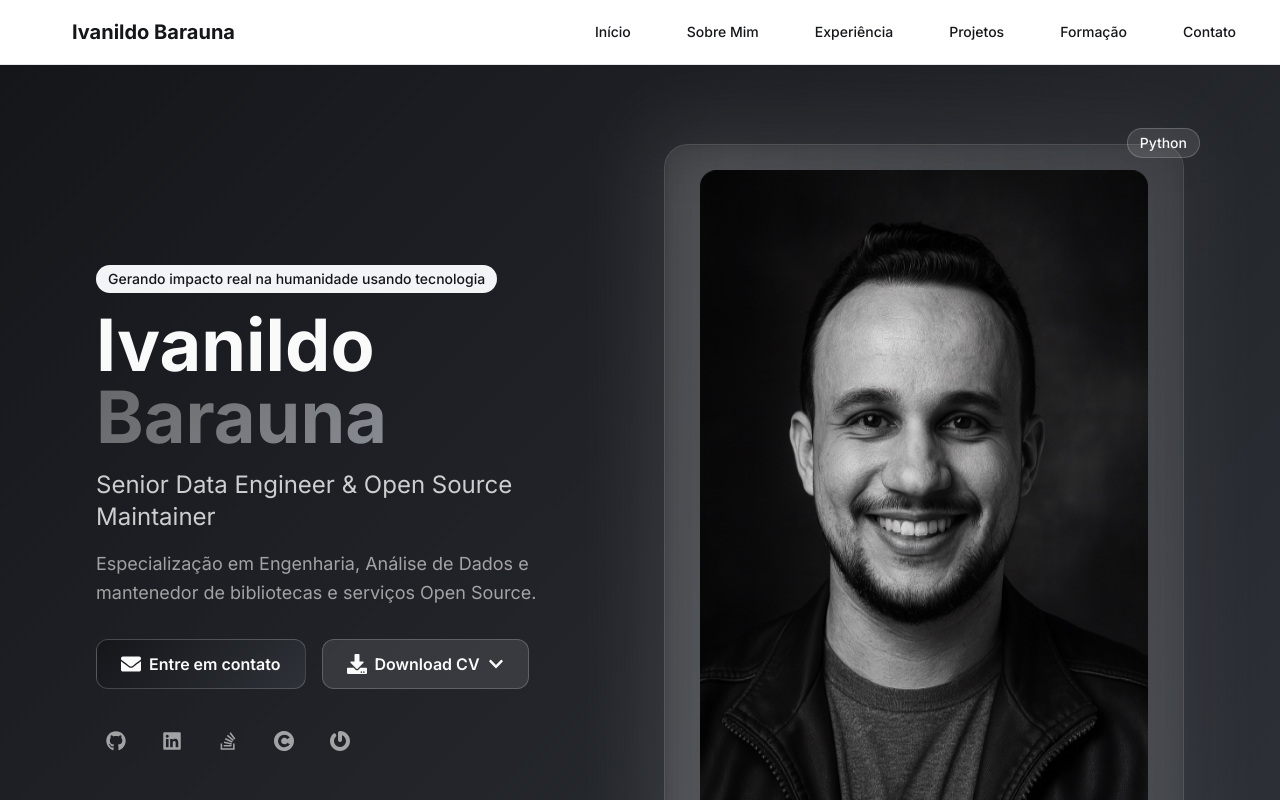
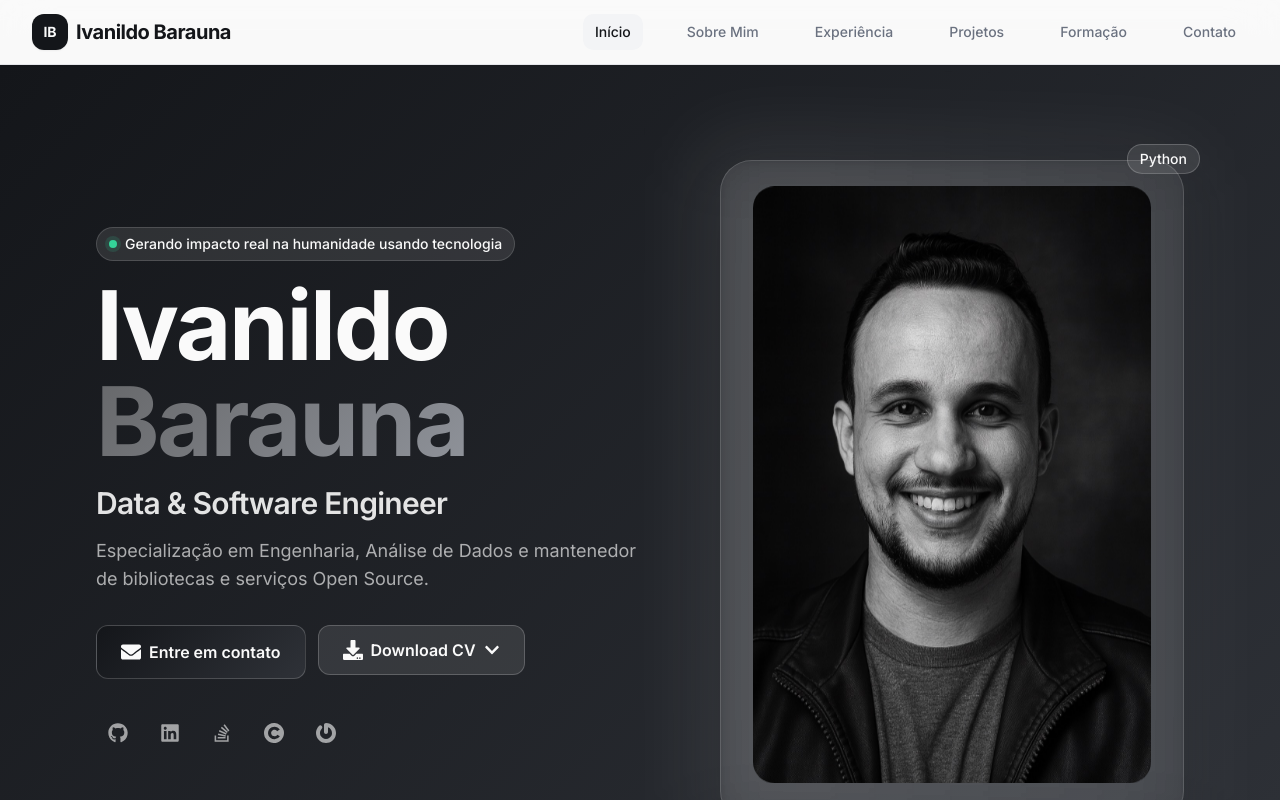
Before and after one commit to ivanildobarauna-dev/ivanildobarauna.dev, a Next.js app in the folder frontend/: page / in a window 1280 px wide. Shown: the top 800 px of the page. Built offline with nearby package versions, Linux system fonts and the light colour scheme.

Commit message:
feat: refresh portfolio hero experience

```diff
--- a/frontend/src/app/globals.css
+++ b/frontend/src/app/globals.css
@@ -122,6 +122,16 @@ All colors MUST be HSL.
     font-feature-settings: "cv02", "cv03", "cv04", "cv11";
   }
 
+  ::selection {
+    background: hsl(var(--foreground));
+    color: hsl(var(--background));
+  }
+
+  :focus-visible {
+    outline: 2px solid hsl(var(--ring));
+    outline-offset: 3px;
+  }
+
   html {
     scroll-behavior: smooth;
   }
@@ -142,7 +152,9 @@ All colors MUST be HSL.
     left: 0;
     right: 0;
     bottom: 0;
-    background: radial-gradient(circle at 30% 30%, hsl(0, 0%, 15% / 0.1) 0%, transparent 50%);
+    background:
+      radial-gradient(circle at 20% 20%, hsl(190, 90%, 55% / 0.14) 0%, transparent 32%),
+      radial-gradient(circle at 85% 80%, hsl(270, 70%, 65% / 0.12) 0%, transparent 30%);
     pointer-events: none;
   }
 
@@ -172,6 +184,20 @@ All colors MUST be HSL.
     box-shadow: var(--shadow-elegant);
     transform: translateY(-1px);
     background: linear-gradient(135deg, hsl(220, 13%, 15%) 0%, hsl(220, 9%, 25%) 100%);
+  }
+
+  @media (prefers-reduced-motion: reduce) {
+    html {
+      scroll-behavior: auto;
+    }
+
+    *,
+    *::before,
+    *::after {
+      animation-duration: 0.01ms !important;
+      animation-iteration-count: 1 !important;
+      transition-duration: 0.01ms !important;
+    }
   }
 
   .text-gradient-light {
--- a/frontend/src/app/layout.tsx
+++ b/frontend/src/app/layout.tsx
@@ -15,12 +15,12 @@ const jetbrainsMono = JetBrains_Mono({
 
 export const metadata: Metadata = {
   title: {
-    default: 'Ivanildo Barauna - Engenheiro de Dados e Open Source Maintainer',
+    default: 'Ivanildo Barauna - Data & Software Engineer',
     template: '%s | Ivanildo Barauna'
   },
   description: 'Portfólio de Ivanildo Barauna, com projetos em Dados & Analytics',
   openGraph: {
-    title: 'Ivanildo Barauna - Especialista em Dados & Analytics',
+    title: 'Ivanildo Barauna - Data & Software Engineer',
     description: 'Portfólio com projetos, experiência profissional e soluções para backend e Dados & Analytics.',
     url: 'https://ivanildobarauna.dev',
     type: 'website',
--- a/frontend/src/components/HeroSection.tsx
+++ b/frontend/src/components/HeroSection.tsx
@@ -11,9 +11,9 @@ export default function HeroSection() {
   const { socialLinks, loading, error } = useSocialLinks();
 
   return (
-    <section className="hero-section min-h-screen flex items-center justify-center px-4 py-20" data-testid="hero-section">
+    <section className="hero-section min-h-[calc(100vh-4rem)] flex items-center justify-center px-4 py-16 md:py-24" data-testid="hero-section">
       <div className="container max-w-6xl mx-auto">
-        <div className="grid lg:grid-cols-2 gap-12 items-center">
+        <div className="grid lg:grid-cols-[1.08fr_0.92fr] gap-12 lg:gap-20 items-center">
           {/* Content */}
           <div className="text-center lg:text-left space-y-8 fade-in">
             <div className="space-y-4">
@@ -21,8 +21,9 @@ export default function HeroSection() {
                 initial={{ opacity: 0, y: 20 }}
                 animate={{ opacity: 1, y: 0 }}
                 transition={{ duration: 0.6 }}
-                className="inline-flex items-center px-3 py-1 rounded-full text-sm font-medium bg-secondary text-secondary-foreground"
+                className="inline-flex items-center gap-2 px-3 py-1.5 rounded-full text-xs md:text-sm font-medium bg-white/10 text-primary-foreground border border-white/15"
               >
+                <span className="w-2 h-2 rounded-full bg-emerald-400 shadow-[0_0_0_4px_rgba(52,211,153,0.14)]" aria-hidden="true" />
                 Gerando impacto real na humanidade usando tecnologia
               </motion.div>
 
@@ -30,7 +31,7 @@ export default function HeroSection() {
                 initial={{ opacity: 0, y: 20 }}
                 animate={{ opacity: 1, y: 0 }}
                 transition={{ duration: 0.6, delay: 0.1 }}
-                className="text-4xl md:text-6xl lg:text-7xl font-bold text-primary-foreground leading-tight"
+                className="text-5xl md:text-7xl lg:text-8xl font-bold text-primary-foreground leading-[0.98] tracking-tight"
               >
                 Ivanildo
                 <span className="block text-gradient-light">Barauna</span>
@@ -40,16 +41,16 @@ export default function HeroSection() {
                 initial={{ opacity: 0, y: 20 }}
                 animate={{ opacity: 1, y: 0 }}
                 transition={{ duration: 0.6, delay: 0.2 }}
-                className="text-xl md:text-2xl text-primary-foreground/80 max-w-lg"
+                className="text-xl md:text-3xl font-semibold tracking-tight text-primary-foreground/90 max-w-xl"
               >
-                Senior Data Engineer & Open Source Maintainer
+                Data & Software Engineer
               </motion.p>
 
               <motion.p
                 initial={{ opacity: 0, y: 20 }}
                 animate={{ opacity: 1, y: 0 }}
                 transition={{ duration: 0.6, delay: 0.3 }}
-                className="text-lg text-primary-foreground/60 max-w-xl leading-relaxed"
+                className="text-base md:text-lg text-primary-foreground/65 max-w-xl leading-relaxed"
               >
                 Especialização em Engenharia, Análise de Dados e mantenedor de bibliotecas e serviços Open Source.
               </motion.p>
@@ -60,11 +61,11 @@ export default function HeroSection() {
               initial={{ opacity: 0, y: 20 }}
               animate={{ opacity: 1, y: 0 }}
               transition={{ duration: 0.6, delay: 0.4 }}
-              className="flex flex-col sm:flex-row gap-4 items-center lg:items-start"
+              className="flex flex-col sm:flex-row gap-3 items-center lg:items-start"
             >
               <a
                 href="#contact"
-                className="btn-hero group inline-flex items-center px-6 py-3 rounded-lg font-semibold"
+                className="btn-hero group inline-flex items-center px-6 py-3.5 rounded-xl font-semibold"
                 onClick={() => {
                   const element = document.querySelector('#contact');
                   if (element) {
@@ -84,7 +85,7 @@ export default function HeroSection() {
               initial={{ opacity: 0, y: 20 }}
               animate={{ opacity: 1, y: 0 }}
               transition={{ duration: 0.6, delay: 0.5 }}
-              className="flex gap-4 justify-center lg:justify-start"
+              className="flex gap-2 justify-center lg:justify-start"
             >
               {!loading && !error && socialLinks.map((link) => {
                 const Icon = socialIconMap[link.type];
@@ -94,7 +95,7 @@ export default function HeroSection() {
                     href={link.url}
                     target="_blank"
                     rel="noopener noreferrer"
-                    className="inline-flex items-center justify-center w-10 h-10 rounded-lg text-primary-foreground/60 hover:text-primary-foreground hover:bg-white/10 transition-colors"
+                    className="inline-flex items-center justify-center w-11 h-11 rounded-xl text-primary-foreground/60 hover:text-primary-foreground hover:bg-white/10 transition-colors focus-visible:outline-none focus-visible:ring-2 focus-visible:ring-white/70"
                   >
                     {Icon && <Icon className="w-5 h-5" />}
                   </a>
@@ -112,13 +113,13 @@ export default function HeroSection() {
           >
             <div className="relative">
               <div className="absolute -inset-4 bg-gradient-to-r from-white/10 to-white/5 rounded-3xl blur-2xl"></div>
-              <div className="relative bg-white/5 backdrop-blur-sm rounded-3xl p-8 border border-white/10">
+              <div className="relative bg-white/[0.06] backdrop-blur-sm rounded-[2rem] p-4 md:p-8 border border-white/15 shadow-2xl">
                 <Image
                   src="/images/profile/profile.png"
                   alt="Ivanildo Barauna"
                   width={400}
                   height={400}
-                  className="w-full max-w-md mx-auto rounded-2xl shadow-hero animate-float"
+                  className="w-full max-w-md mx-auto rounded-[1.35rem] shadow-hero animate-float"
                 />
               </div>
             </div>
--- a/frontend/src/components/Navigation.tsx
+++ b/frontend/src/components/Navigation.tsx
@@ -62,7 +62,7 @@ const Navigation = () => {
       <motion.header
         initial={{ y: -100 }}
         animate={{ y: 0 }}
-        className="fixed top-0 left-0 right-0 z-50 bg-white/95 backdrop-blur-md border-b border-border-default shadow-sm"
+        className="fixed top-0 left-0 right-0 z-50 bg-background/85 backdrop-blur-xl border-b border-border/80 shadow-sm"
       >
         <div className="max-w-7xl mx-auto px-4 sm:px-6 lg:px-8">
           <div className="flex justify-between items-center h-16">
@@ -76,10 +76,10 @@ const Navigation = () => {
               whileHover={{ scale: 1.05 }}
               className="flex items-center space-x-2 no-underline"
             >
-              <div className="w-8 h-8 bg-primary-500 rounded-lg flex items-center justify-center">
-                <span className="text-white font-bold text-sm">IB</span>
+              <div className="w-9 h-9 bg-primary rounded-xl flex items-center justify-center shadow-sm">
+                <span className="text-primary-foreground font-bold text-sm">IB</span>
               </div>
-              <span className="text-xl font-bold text-text-primary">Ivanildo Barauna</span>
+              <span className="text-lg md:text-xl font-bold text-foreground tracking-tight">Ivanildo Barauna</span>
             </motion.a>
 
             {/* Menu Desktop */}
@@ -90,8 +90,8 @@ const Navigation = () => {
                   onClick={() => scrollToSection(item.href)}
                   className={`px-3 py-2 text-sm font-medium rounded-md transition-all duration-300 ${
                     activeSection === item.id
-                      ? 'text-primary-500 bg-primary-50'
-                      : 'text-text-secondary hover:text-primary-500 hover:bg-primary-50'
+                      ? 'text-foreground bg-secondary'
+                      : 'text-muted-foreground hover:text-foreground hover:bg-secondary'
                   }`}
                 >
                   {item.label}
@@ -102,7 +102,7 @@ const Navigation = () => {
             {/* Botão Mobile */}
             <button
               onClick={() => setIsOpen(!isOpen)}
-              className="md:hidden p-2 rounded-md text-text-secondary hover:text-primary-500 hover:bg-primary-50 transition-colors"
+              className="md:hidden p-2 rounded-lg text-muted-foreground hover:text-foreground hover:bg-secondary transition-colors focus-visible:outline-none focus-visible:ring-2 focus-visible:ring-ring"
               aria-label="Menu"
             >
               {isOpen ? <FaTimes size={20} /> : <FaBars size={20} />}
@@ -130,7 +130,7 @@ const Navigation = () => {
               animate={{ x: 0 }}
               exit={{ x: '100%' }}
               transition={{ type: 'spring', damping: 25, stiffness: 200 }}
-              className="fixed top-16 right-0 w-64 h-screen bg-white shadow-xl z-50 md:hidden"
+              className="fixed top-16 right-0 w-72 h-screen bg-background shadow-xl z-50 md:hidden border-l border-border"
             >
               <nav className="p-6 space-y-4">
                 {menuItems.map((item: MenuItem) => (
@@ -139,8 +139,8 @@ const Navigation = () => {
                     onClick={() => scrollToSection(item.href)}
                     className={`w-full text-left px-4 py-3 text-base font-medium rounded-lg transition-all duration-300 ${
                       activeSection === item.id
-                        ? 'text-primary-500 bg-primary-50 border-l-4 border-primary-500'
-                        : 'text-text-secondary hover:text-primary-500 hover:bg-primary-50'
+                      ? 'text-foreground bg-secondary border-l-4 border-primary'
+                        : 'text-muted-foreground hover:text-foreground hover:bg-secondary'
                     }`}
                   >
                     {item.label}
```
